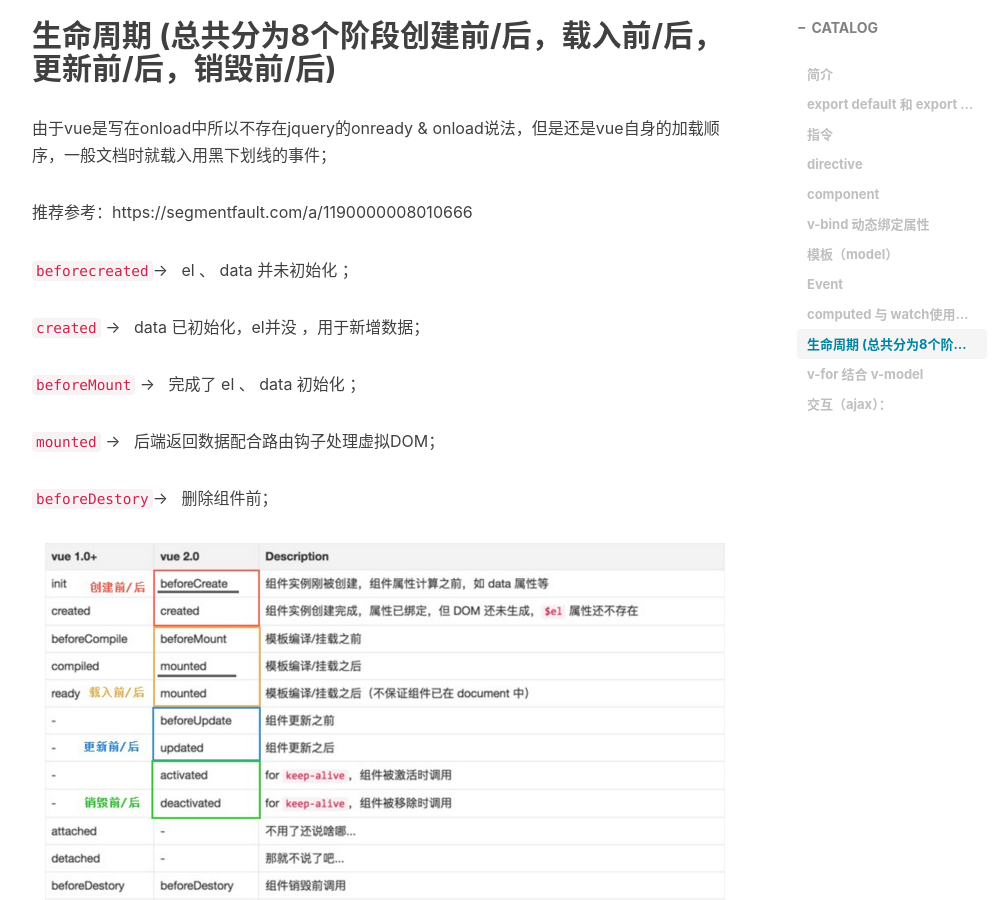
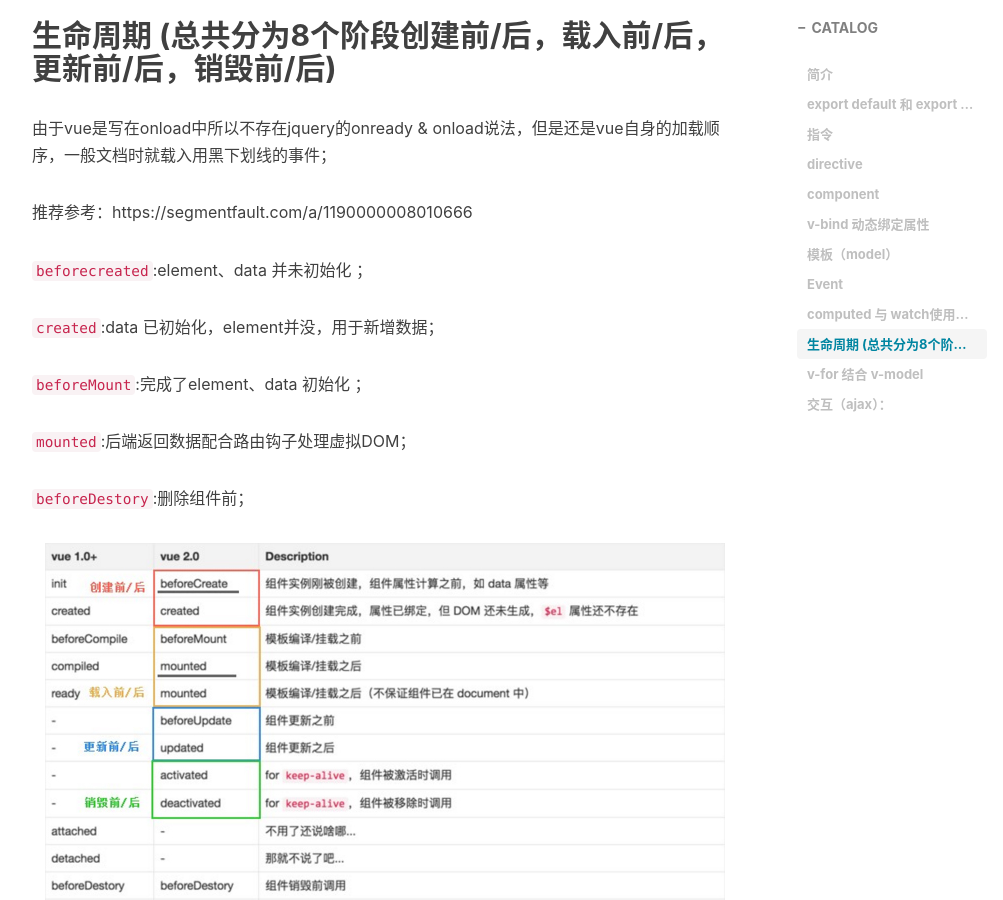
Before and after one commit to devin-huang/devin-huang.github.io, a Jekyll site: the page built from _posts/2017-08-01-Vue开发.md, in a window 1280 px wide and 900 px high, scrolled down 4496 px. Shown: the whole window, without its empty margins (233-1236 px from the left). Built offline with Jekyll 4.4.1, drawn with Linux system fonts in a browser that asks for light colours; nearby versions of some CDN libraries; comment, search, counter and statistics services are not loaded.

Commit message:
Update 2017-08-01-Vue开发.md

```diff
--- a/_posts/2017-08-01-Vue开发.md
+++ b/_posts/2017-08-01-Vue开发.md
@@ -157,15 +157,15 @@ window.onload = function(){
 
 推荐参考：https://segmentfault.com/a/1190000008010666
 
-`beforecreated`->   el 、 data 并未初始化 ；
+`beforecreated`:element、data 并未初始化 ；
 
-`created`      ->   data 已初始化，el并没 ，用于新增数据；
+`created`:data 已初始化，element并没，用于新增数据；
 
-`beforeMount`  ->   完成了 el 、 data 初始化 ；
+`beforeMount`:完成了element、data 初始化 ；
 
-`mounted`      ->   后端返回数据配合路由钩子处理虚拟DOM；
+`mounted`:后端返回数据配合路由钩子处理虚拟DOM；
 
-`beforeDestory`->   删除组件前；
+`beforeDestory`:删除组件前；
 
 ![](/img/pubilc/vue-lifeCycle.jpg)
 
```
